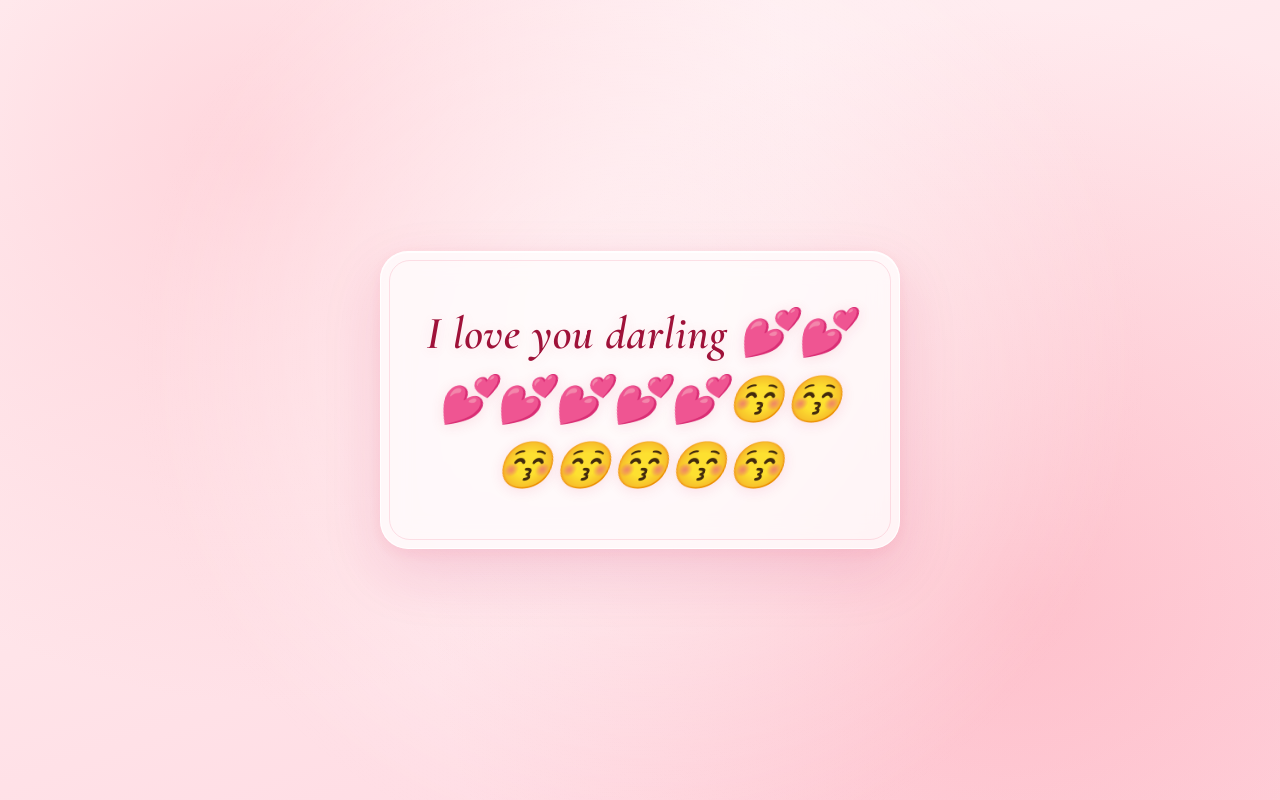
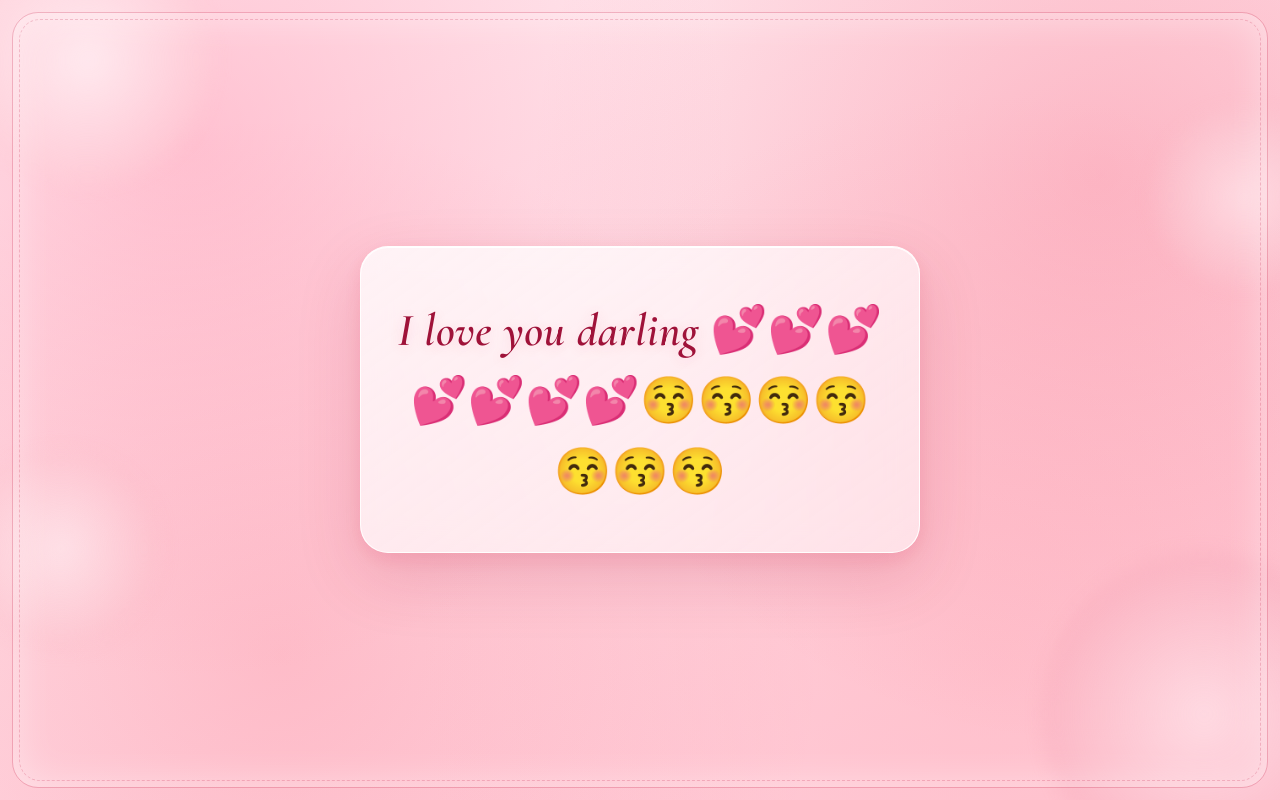
Before and after one commit to chouu456/mobile-data-gate, a website: page protected-site.html in a window 1280 px wide. Drawn offline with nearby package versions, Linux system fonts and the light colour scheme.

Commit message:
Enhance styling and layout of protected-site.html
Refactor styles and structure for improved layout and aesthetics.

```diff
--- a/protected-site.html
+++ b/protected-site.html
@@ -12,72 +12,144 @@
       box-sizing: border-box;
     }
 
+    html, body {
+      margin: 0;
+      width: 100%;
+      min-height: 100dvh;
+      overflow: hidden;
+    }
+
     body {
-      margin: 0;
-      min-height: 100dvh;
       display: grid;
       place-items: center;
-      padding: 24px;
-      overflow: hidden;
+      padding: 20px;
+      position: relative;
       background:
-        radial-gradient(circle at 20% 20%, rgba(255, 182, 193, 0.45), transparent 45%),
-        radial-gradient(circle at 80% 75%, rgba(251, 113, 133, 0.25), transparent 50%),
-        linear-gradient(160deg, #fff5f7 0%, #ffe4e9 52%, #ffd6e0 100%);
-      font-family: 'Cormorant Garamond', Georgia, serif;
-      position: relative;
+        radial-gradient(circle at 15% 18%, rgba(255, 138, 168, 0.42), transparent 42%),
+        radial-gradient(circle at 86% 22%, rgba(244, 63, 94, 0.24), transparent 45%),
+        radial-gradient(circle at 78% 84%, rgba(255, 182, 193, 0.55), transparent 48%),
+        radial-gradient(circle at 22% 82%, rgba(251, 113, 133, 0.28), transparent 45%),
+        linear-gradient(155deg, #fff0f4 0%, #ffdbe4 50%, #ffc8d6 100%);
     }
 
-    body::before {
-      content: "";
+    /* Soft ambient bokeh circles filling the whole viewport */
+    .orb {
       position: fixed;
-      inset: 0;
-      background: radial-gradient(circle at 50% 45%, rgba(255, 255, 255, 0.55), transparent 65%);
+      border-radius: 50%;
+      pointer-events: none;
+      filter: blur(8px);
+      animation: drift 9s ease-in-out infinite alternate;
+    }
+
+    .orb-1 {
+      width: 240px;
+      height: 240px;
+      top: -50px;
+      left: -40px;
+      background: radial-gradient(circle, rgba(255, 255, 255, 0.55), rgba(251, 113, 133, 0.12));
+    }
+
+    .orb-2 {
+      width: 300px;
+      height: 300px;
+      bottom: -80px;
+      right: -60px;
+      background: radial-gradient(circle, rgba(255, 241, 245, 0.5), rgba(225, 29, 72, 0.14));
+      animation-delay: -3s;
+    }
+
+    .orb-3 {
+      width: 170px;
+      height: 170px;
+      top: 16%;
+      right: -35px;
+      background: radial-gradient(circle, rgba(255, 255, 255, 0.45), rgba(244, 63, 94, 0.08));
+      animation-delay: -5s;
+    }
+
+    .orb-4 {
+      width: 190px;
+      height: 190px;
+      bottom: 18%;
+      left: -45px;
+      background: radial-gradient(circle, rgba(255, 255, 255, 0.45), rgba(244, 63, 94, 0.1));
+      animation-delay: -7s;
+    }
+
+    /* Decorative full-frame border around the entire screen */
+    .page-frame {
+      position: fixed;
+      inset: 12px;
+      border-radius: 26px;
+      border: 1.5px solid rgba(190, 18, 60, 0.22);
+      box-shadow: inset 0 0 40px rgba(255, 255, 255, 0.45);
       pointer-events: none;
     }
 
-    .card {
+    .page-frame::before {
+      content: "";
+      position: absolute;
+      inset: 6px;
+      border-radius: 21px;
+      border: 1px dashed rgba(190, 18, 60, 0.2);
+      pointer-events: none;
+    }
+
+    .stage {
       position: relative;
-      max-width: 520px;
+      z-index: 2;
       width: 100%;
-      padding: 48px 32px;
+      max-width: 560px;
+      padding: 46px 28px;
       border-radius: 28px;
       text-align: center;
-      background: rgba(255, 255, 255, 0.72);
+      background: linear-gradient(145deg, rgba(255, 255, 255, 0.78), rgba(255, 245, 248, 0.62));
       backdrop-filter: blur(14px);
       -webkit-backdrop-filter: blur(14px);
-      border: 1px solid rgba(255, 255, 255, 0.9);
+      border: 1px solid rgba(255, 255, 255, 0.92);
       box-shadow:
-        0 24px 60px rgba(190, 24, 93, 0.14),
-        0 4px 16px rgba(244, 63, 94, 0.08),
+        0 24px 65px rgba(159, 18, 57, 0.16),
+        0 6px 20px rgba(225, 29, 72, 0.1),
         inset 0 1px 0 rgba(255, 255, 255, 0.95);
-      animation: revealCard 0.9s cubic-bezier(0.22, 1, 0.36, 1) both;
-    }
-
-    .card::after {
-      content: "";
-      position: absolute;
-      inset: 8px;
-      border-radius: 21px;
-      border: 1px solid rgba(225, 29, 72, 0.12);
-      pointer-events: none;
+      animation: popIn 0.85s cubic-bezier(0.22, 1, 0.36, 1) both;
     }
 
     h1 {
       margin: 0;
-      font-size: clamp(32px, 7.5vw, 46px);
-      font-weight: 600;
-      font-style: italic;
-      line-height: 1.45;
-      letter-spacing: 0.01em;
+      font-size: clamp(32px, 7.6vw, 46px);
+      line-height: 1.48;
       color: #9f1239;
-      text-shadow: 0 2px 14px rgba(225, 29, 72, 0.12);
       word-break: break-word;
     }
 
-    @keyframes revealCard {
+    .phrase {
+      font-family: 'Cormorant Garamond', Georgia, serif;
+      font-weight: 600;
+      font-style: italic;
+      letter-spacing: 0.01em;
+      text-shadow: 0 2px 14px rgba(225, 29, 72, 0.14);
+    }
+
+    .emojis {
+      font-family: system-ui, -apple-system, sans-serif;
+      font-style: normal;
+      font-weight: normal;
+      letter-spacing: 0;
+    }
+
+    @keyframes drift {
+      from {
+        transform: translate(0, 0) scale(1);
+      }
+      to {
+        transform: translate(14px, -16px) scale(1.08);
+      }
+    }
+
+    @keyframes popIn {
       from {
         opacity: 0;
-        transform: translateY(18px) scale(0.97);
+        transform: translateY(16px) scale(0.96);
       }
       to {
         opacity: 1;
@@ -86,15 +158,21 @@
     }
 
     @media (prefers-reduced-motion: reduce) {
-      .card {
+      .orb, .stage {
         animation: none;
       }
     }
   </style>
 </head>
 <body>
-  <main class="card">
-    <h1>I love you darling 💕💕💕💕💕💕💕😚😚😚😚😚😚😚</h1>
+  <div class="orb orb-1"></div>
+  <div class="orb orb-2"></div>
+  <div class="orb orb-3"></div>
+  <div class="orb orb-4"></div>
+  <div class="page-frame"></div>
+
+  <main class="stage">
+    <h1><span class="phrase">I love you darling</span> <span class="emojis">💕💕💕💕💕💕💕😚😚😚😚😚😚😚</span></h1>
   </main>
 </body>
 </html>
```
